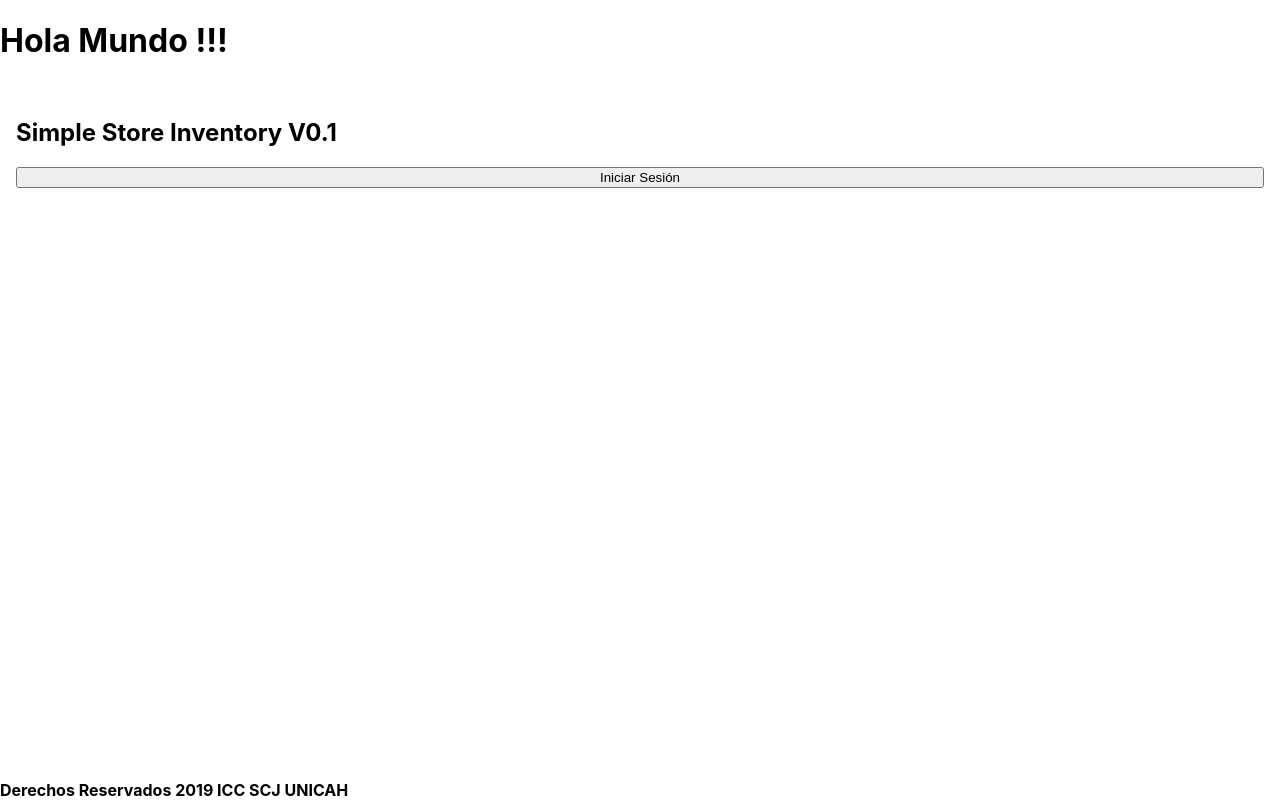
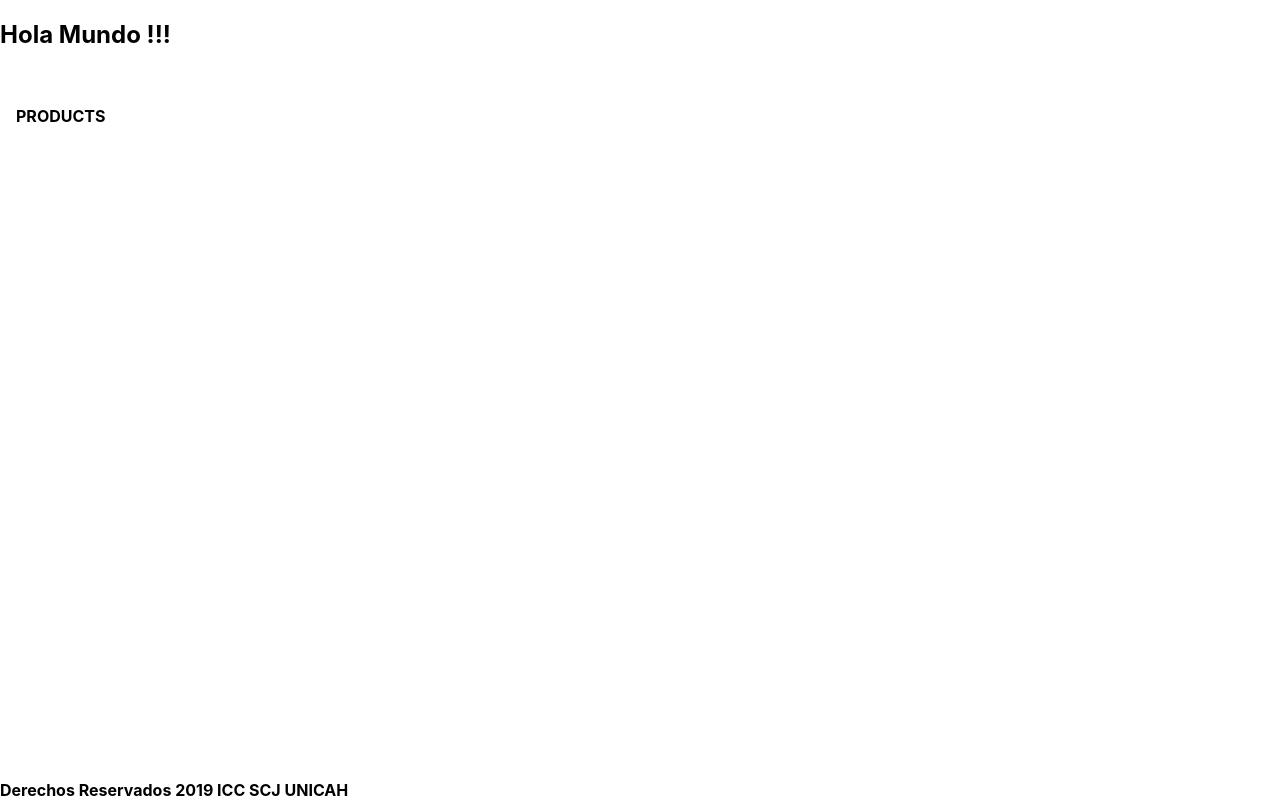
Before and after one commit to obetancourthunicah/storeinventory, a React (Create React App) app in the folder storefrontend/: page /product in a window 1280 px wide. Built offline with nearby package versions, Linux system fonts and the light colour scheme.

Commit message:
Adding React-Reouter-dom to proyect

```diff
--- a/storefrontend/package.json
+++ b/storefrontend/package.json
@@ -5,6 +5,7 @@
   "dependencies": {
     "react": "^16.11.0",
     "react-dom": "^16.11.0",
+    "react-router-dom": "^5.1.2",
     "react-scripts": "3.2.0"
   },
   "scripts": {
--- a/storefrontend/src/App.js
+++ b/storefrontend/src/App.js
@@ -1,13 +1,22 @@
 import React, {Component} from 'react';
+import {BrowserRouter as Router, Route} from 'react-router-dom';
+
+import PrivateRoute from './components/utilities/PrivateRoute';
+
 import Home from './components/pages/home/home.js';
 import Login from './components/pages/login/login';
+
+import Product from './components/pages/private/product/product';
+
  import './App.css';
 
 class App extends Component{
   constructor(){
     super();
     this.state={
-      currentPage:"home",
+      auth:{
+        logged:true
+      }
     };
     this.changeCurrentPage = this.changeCurrentPage.bind(this);
   }
@@ -15,6 +24,16 @@ class App extends Component{
     this.setState({currentPage:pageTo});
   }
   render(){
+    return (
+      <Router>
+        <section>
+            <Route path="/" exact  component={Home}/>
+            <Route path="/login" component={Login}/>
+            <PrivateRoute path="/product" component={Product} auth={this.state.auth}/>
+          </section>
+      </Router>
+    )
+    /*
     switch(this.state.currentPage){
       case "home":
         return (<Home changePage={this.changeCurrentPage}/>)
@@ -24,6 +43,7 @@ class App extends Component{
         break;
     }
     return (<Home />)
+    */
   }
 }
 
--- a/storefrontend/src/components/pages/home/home.js
+++ b/storefrontend/src/components/pages/home/home.js
@@ -2,10 +2,11 @@ import React, {Component} from 'react';
 import Page from '../../utilities/Page';
 export default class Home extends Component{
     render(){
+      console.log(this.props);
       return (
           <Page>
             <h1>Simple Store Inventory V0.1</h1>
-            <button onClick={()=>this.props.changePage("login")}>Iniciar Sesión</button>
+            <button onClick={()=>this.props.history.replace('/login')}>Iniciar Sesión</button>
           </Page>
       );
     }
--- a/storefrontend/src/components/pages/login/login.js
+++ b/storefrontend/src/components/pages/login/login.js
@@ -1,11 +1,12 @@
 import React, { Component } from 'react';
 import Page from '../../utilities/Page';
+import {Link} from 'react-router-dom';
 export default class Home extends Component {
   render() {
     return (
       <Page>
         <h1>Iniciar Sesión</h1>
-        <button onClick={()=>this.props.changePage("home")}>Inicio</button>
+        <Link to="/">Ir a Home</Link>
       </Page>
     );
   }
--- /dev/null
+++ b/storefrontend/src/components/pages/private/product/product.js
@@ -0,0 +1,13 @@
+import React, {Component} from 'react';
+import Page from '../../../utilities/Page';
+
+export default class Product extends Component {
+  render(){
+    return(<Page>
+      <section>
+      <h1>PRODUCTS</h1>
+      </section>
+    </Page>)
+  }
+
+}
--- /dev/null
+++ b/storefrontend/src/components/utilities/PrivateRoute.js
@@ -0,0 +1,15 @@
+import React from 'react';
+import { Route, Redirect } from 'react-router-dom';
+
+export default ({component:InnerComponent, auth, ...rest })=>{
+  return (
+    <Route
+      {...rest}
+      render = {
+        (props)=>{
+          return (auth.logged) ? (<InnerComponent {...props} />) : (<Redirect to={{pathname:"/login", state:{from:props.location}}} /> );
+        }
+      }
+    />
+  );
+}
```
Also changed, not shown: 1 other file (tests, documents, lock files or other folders).
